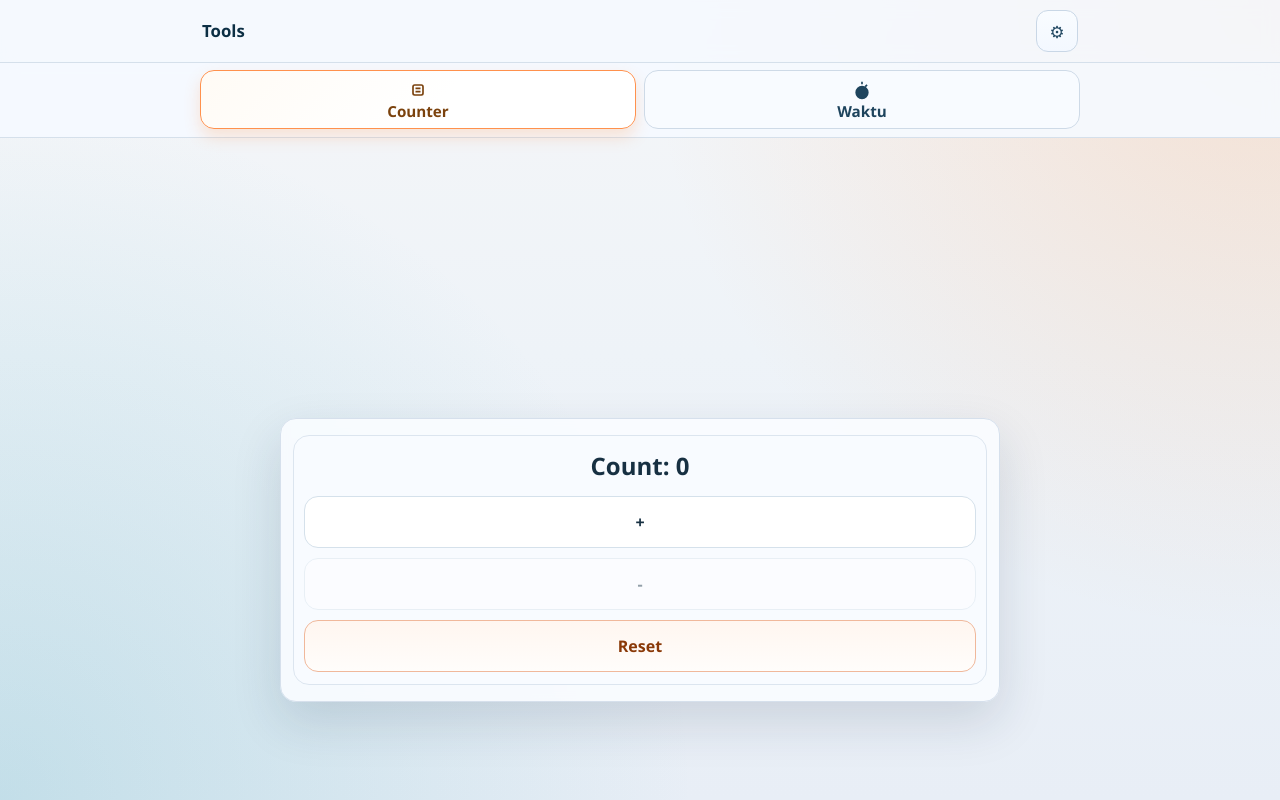
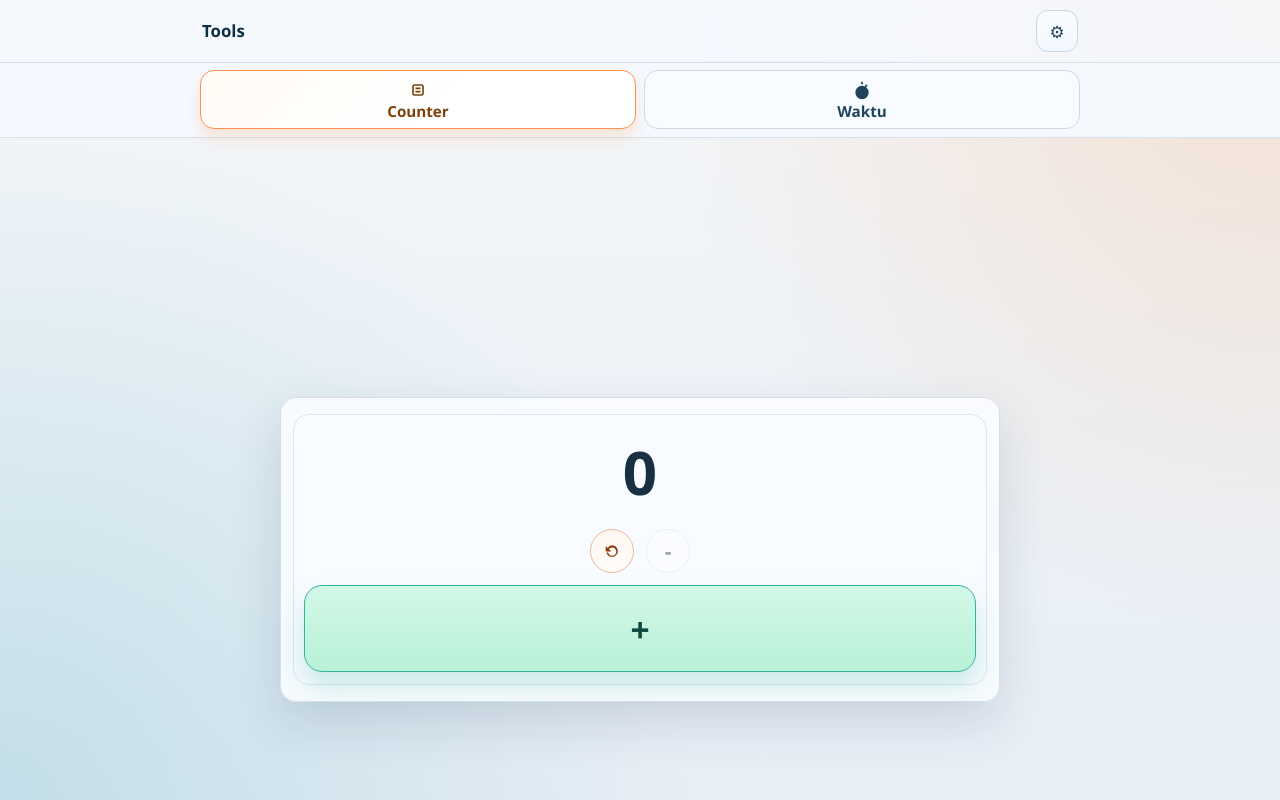
Before and after one commit to yudapc/countdown-app, a React (Vite) app: page /counter in a window 1280 px wide. Built offline with nearby package versions, Linux system fonts and the light colour scheme.

Commit message:
fix: pwa and update UX counter

```diff
--- a/src/App.css
+++ b/src/App.css
@@ -345,6 +345,89 @@
   background: linear-gradient(180deg, #fff6f0, #fffdfb);
 }
 
+.counter-touch-layout {
+  width: 100%;
+  display: flex;
+  flex-direction: column;
+  align-items: center;
+  gap: 12px;
+}
+
+.counter-secondary-actions {
+  width: 100%;
+  display: flex;
+  align-items: center;
+  justify-content: center;
+  gap: 12px;
+}
+
+.counter-icon-btn {
+  width: 52px;
+  height: 52px;
+  min-height: 52px;
+  border-radius: 999px;
+  display: inline-flex;
+  align-items: center;
+  justify-content: center;
+  padding: 0;
+}
+
+.counter-icon-btn svg {
+  width: 24px;
+  height: 24px;
+  fill: currentColor;
+}
+
+.counter-minus-btn {
+  width: 44px;
+  height: 44px;
+  min-height: 44px;
+  font-size: 1.3rem;
+  font-weight: 800;
+}
+
+.counter-reset-btn {
+  width: 44px;
+  height: 44px;
+  min-height: 44px;
+  flex-basis: auto;
+}
+
+.counter-reset-btn svg {
+  width: 20px;
+  height: 20px;
+}
+
+.counter-primary-plus-btn {
+  width: 100%;
+  min-height: 74px;
+  border-radius: 18px;
+  font-size: 2rem;
+  font-weight: 800;
+  border-color: #35b39e;
+  color: #0d4a41;
+  background: linear-gradient(180deg, #d2f8e7, #b8f1d7);
+  box-shadow: 0 14px 24px rgba(53, 179, 158, 0.24);
+}
+
+.counter-primary-plus-btn:hover {
+  border-color: #2f9e8c;
+  box-shadow: 0 16px 28px rgba(47, 158, 140, 0.26);
+}
+
+.counter-side-actions {
+  width: 100%;
+  display: grid;
+  grid-template-columns: 1fr 1fr;
+  gap: 10px;
+}
+
+.counter-side-actions .counter-action-btn {
+  width: 100%;
+  min-height: 56px;
+  font-size: 1.12rem;
+}
+
 .copyright-text {
   margin: 0;
   font-size: 0.68rem;
@@ -371,6 +454,16 @@
   width: 100%;
   min-height: 52px;
   font-size: 1rem;
+}
+
+.counter-side-actions .counter-action-btn {
+  min-height: 58px;
+  font-size: 1.14rem;
+}
+
+.counter-primary-plus-btn {
+  min-height: 78px;
+  font-size: 2.1rem;
 }
 
 :root[data-theme='dark'] .app-shell {
@@ -474,3 +567,10 @@
 :root[data-theme='dark'] .countdown-start-btn {
   color: green;
 }
+
+:root[data-theme='dark'] .counter-primary-plus-btn {
+  border-color: #3eb29d;
+  color: #d4fff3;
+  background: linear-gradient(180deg, #1e5448, #1a443a);
+  box-shadow: 0 14px 24px rgba(0, 0, 0, 0.36);
+}
--- a/src/features/countdown/components/CountDown.jsx
+++ b/src/features/countdown/components/CountDown.jsx
@@ -13,7 +13,7 @@ const CountDown = ({ secondsLeft, isActive }) => {
   }
 
   return (
-    <></>
+    <p className="countdown-time">{formatTime(secondsLeft)}</p>
   );
 };
 
--- a/src/features/counter/CounterCountFeature.jsx
+++ b/src/features/counter/CounterCountFeature.jsx
@@ -1,6 +1,6 @@
 import React from 'react';
 import usePersistentCount from './hooks/usePersistentCount';
-import { ActionRow, CenteredColumn } from '../../shared';
+import { CenteredColumn } from '../../shared';
 
 const CounterCountFeature = () => {
   const [count, setCount] = usePersistentCount();
@@ -15,30 +15,25 @@ const CounterCountFeature = () => {
   };
 
   return (
-    <CenteredColumn>
-      <h2 style={{ margin: 0 }}>Count: {count}</h2>
-      <ActionRow
-        style={{
-          width: '100%',
-          flexWrap: 'wrap',
-        }}
-        gap="10px"
-      >
-        <button className="counter-action-btn" onClick={() => setCount((prev) => prev + 1)}>
+    <CenteredColumn style={{ width: '100%' }}>
+      <h2 style={{ margin: 0, fontSize: '60px' }}>{count}</h2>
+      <div className="counter-touch-layout">
+        <div className="counter-secondary-actions">
+          <button className="counter-icon-btn counter-reset-btn" onClick={handleReset} aria-label="Reset counter">
+            <svg viewBox="0 0 24 24" aria-hidden="true" focusable="false">
+              <path d="M12 5a7 7 0 1 1-6.74 8.9h2.08A5 5 0 1 0 8.2 9.7L11 12.5H4.5V6l2.28 2.28A6.96 6.96 0 0 1 12 5Z" />
+            </svg>
+          </button>
+
+          <button className="counter-icon-btn counter-minus-btn" onClick={() => setCount((prev) => prev - 1)} disabled={count === 0} aria-disabled={count === 0}>
+            -
+          </button>
+        </div>
+
+        <button className="counter-primary-plus-btn" onClick={() => setCount((prev) => prev + 1)}>
           +
         </button>
-        <button
-          className="counter-action-btn"
-          onClick={() => setCount((prev) => prev - 1)}
-          disabled={count === 0}
-          aria-disabled={count === 0}
-        >
-          -
-        </button>
-        <button className="counter-action-btn counter-reset-btn" onClick={handleReset}>
-          Reset
-        </button>
-      </ActionRow>
+      </div>
     </CenteredColumn>
   );
 };
--- a/src/main.jsx
+++ b/src/main.jsx
@@ -6,7 +6,30 @@ import './index.css'
 import App from './App.jsx'
 import { CountdownProvider } from './shared'
 
-registerSW({ immediate: true })
+const updateSW = registerSW({
+  immediate: true,
+  onNeedRefresh() {
+    // Auto-apply new build when an update is available.
+    updateSW(true)
+  },
+  onRegisteredSW(_swUrl, registration) {
+    if (!registration) {
+      return
+    }
+
+    const checkForUpdates = () => {
+      registration.update()
+    }
+
+    // Periodic checks help installed apps pick up fresh UI without manual hard refresh.
+    setInterval(checkForUpdates, 60 * 60 * 1000)
+    document.addEventListener('visibilitychange', () => {
+      if (document.visibilityState === 'visible') {
+        checkForUpdates()
+      }
+    })
+  },
+})
 
 createRoot(document.getElementById('root')).render(
   <StrictMode>
--- a/vite.config.js
+++ b/vite.config.js
@@ -50,6 +50,8 @@ export default defineConfig({
       },
       workbox: {
         cleanupOutdatedCaches: true,
+        clientsClaim: true,
+        skipWaiting: true,
         navigateFallback: 'index.html',
         globPatterns: ['**/*.{js,css,html,svg,png,jpg,jpeg,webp,woff2,wav}'],
       },
```
Also changed, not shown: src/App.jsx (+5 -5 lines).
